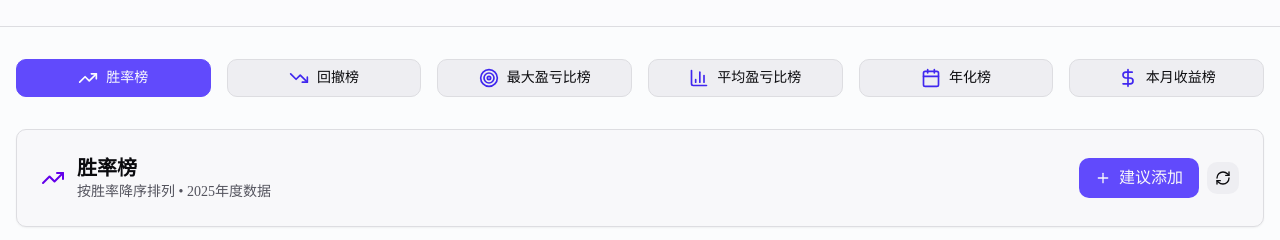
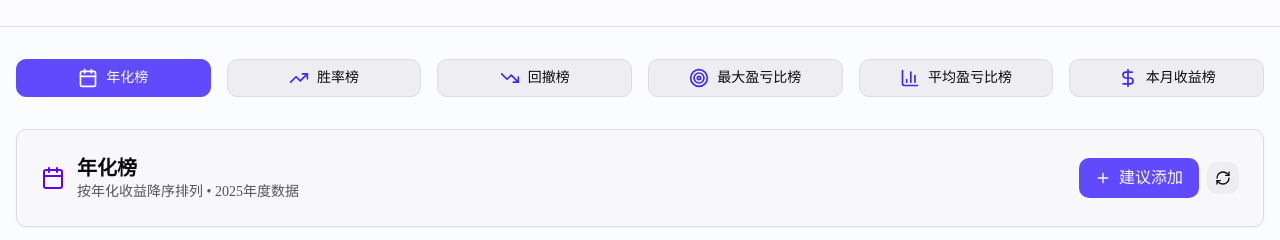
Before and after one commit to KAEL-fin123/mql5-gold-ea-dashboard-v3, a Next.js app: page / in a window 1280 px wide. Shown: the part 167-407 px from the top of the page. Built offline with nearby package versions, Linux system fonts and the light colour scheme; no server answers; the database is empty.

Commit message:
feat: reorder ranking tabs - move annual return to first position

```diff
--- a/src/app/page.tsx
+++ b/src/app/page.tsx
@@ -17,6 +17,13 @@ type RankingType = 'win_rate' | 'drawdown' | 'max_risk_reward' | 'avg_risk_rewar
 
 // 排行榜配置
 const rankingTabs = [
+  {
+    id: 'annual_return' as RankingType,
+    name: '年化榜',
+    icon: Calendar,
+    description: '按年化收益降序排列',
+    color: 'text-accent'
+  },
   {
     id: 'win_rate' as RankingType,
     name: '胜率榜',
@@ -46,13 +53,6 @@ const rankingTabs = [
     color: 'text-primary'
   },
   {
-    id: 'annual_return' as RankingType,
-    name: '年化榜',
-    icon: Calendar,
-    description: '按年化收益降序排列',
-    color: 'text-accent'
-  },
-  {
     id: 'monthly_return' as RankingType,
     name: '本月收益榜',
     icon: DollarSign,
@@ -62,7 +62,7 @@ const rankingTabs = [
 ];
 
 export default function Home() {
-  const [activeTab, setActiveTab] = useState<RankingType>('win_rate');
+  const [activeTab, setActiveTab] = useState<RankingType>('annual_return');
   const [year] = useState(2025);
   const [month] = useState<number | null>(null);
   const [selectedEA, setSelectedEA] = useState<EAData | null>(null);
```
